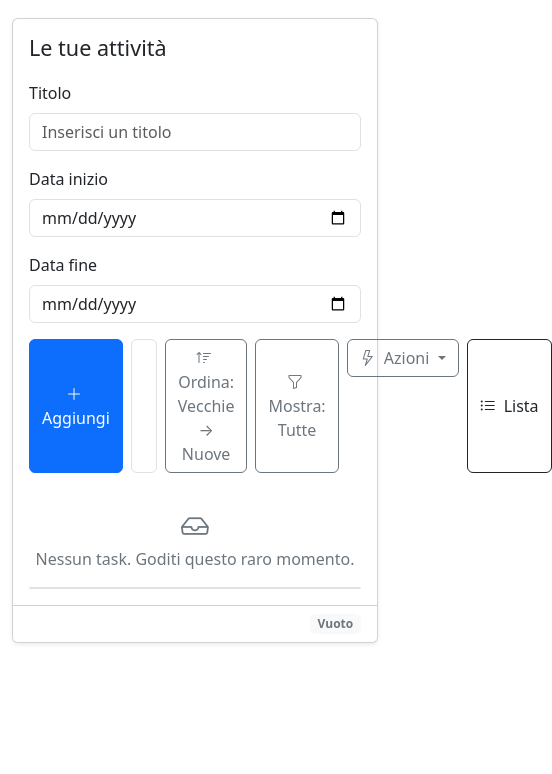
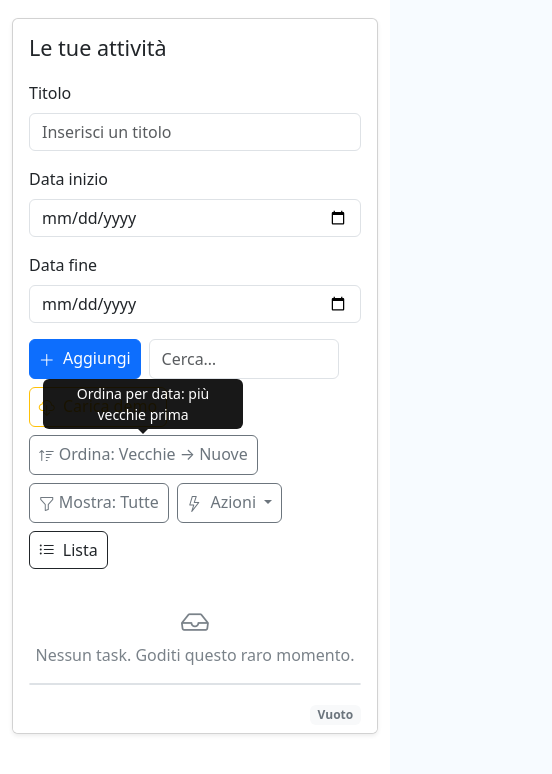
Before and after one commit to FrancescoTria/Esercitazione_To_Do_List, a plain HTML site: page index.html in a window 390 px wide. Both pictures are taken after a click on the button "Ordina: Nuove → Vecchie". Shown: the part 64-838 px from the top of the page, 552 px wide, since content can reach past the window. Drawn offline with nearby package versions, Linux system fonts and the light colour scheme; no server answers.

Commit message:
Final update ToDoList Project

```diff
--- a/index.html
+++ b/index.html
@@ -6,17 +6,14 @@
     <meta name="viewport" content="width=device-width, initial-scale=1" />
     <title>To-Do • Bootstrap</title>
 
-    <!-- Bootstrap CSS -->
     <link href="https://cdn.jsdelivr.net/npm/bootstrap@5.3.3/dist/css/bootstrap.min.css" rel="stylesheet">
-    <!-- Bootstrap Icons -->
     <link href="https://cdn.jsdelivr.net/npm/bootstrap-icons@1.11.3/font/bootstrap-icons.css" rel="stylesheet">
 
-    <link rel="stylesheet" href="styles.css">
+    <!-- QUI il nome giusto -->
+    <link rel="stylesheet" href="style.css">
 </head>
 
 <body>
-
-    <!-- Navbar -->
     <nav class="navbar navbar-dark bg-primary mb-4 shadow-sm">
         <div class="container-xxl">
             <a class="navbar-brand d-flex align-items-center gap-2" href="#">
@@ -28,15 +25,13 @@
 
     <main class="container-xxl">
         <div class="row justify-content-center">
-            <!-- Card più larga: 11/12 su xl e 10/12 su xxl -->
-            <div class="col-12 col-xl-11 col-xxl-10">
+            <div class="col-12">
                 <div class="card shadow-sm card-polish">
                     <div class="card-body">
                         <div class="d-flex flex-column mb-3">
                             <h1 class="h4 mb-1">Le tue attività</h1>
                         </div>
 
-                        <!-- Form -->
                         <form id="taskForm" class="row g-3 align-items-end mb-3 needs-validation" novalidate>
                             <div class="col-12">
                                 <label for="taskInput" class="form-label">Titolo</label>
@@ -58,55 +53,50 @@
                                     di inizio.</div>
                             </div>
 
-                            <!-- Toolbar: SEMPRE su una riga -->
-                            <div class="toolbar d-flex flex-nowrap align-items-stretch gap-2">
-
-                                <!-- Bottone Aggiungi -->
+                            <!-- Toolbar -->
+                            <div class="toolbar d-flex align-items-stretch gap-2">
                                 <button id="addBtn" type="submit" class="btn btn-primary">
                                     <i class="bi bi-plus-lg me-1"></i> Aggiungi
                                 </button>
 
-                                <!-- Search compatta -->
-                                <input id="searchInput" type="search" class="form-control w-25 flex-grow-1"
-                                    placeholder="Cerca…" aria-label="Cerca nei titoli">
+                                <input id="searchInput" type="search" class="form-control w-50 flex-grow-1"
+                                    style="max-width: 300px;" placeholder="Cerca…" aria-label="Cerca nei titoli">
 
-                                <!-- Bottone Ordina -->
+                                <button id="loadFakeBtn" type="button" class="btn btn-outline-warning">
+                                    <i class="bi bi-cloud-download me-1"></i> Carica demo
+                                </button>
+
                                 <button id="sortBtn" type="button" class="btn btn-outline-secondary"
                                     data-bs-toggle="tooltip" data-bs-title="Ordina per data: più recenti prima">
                                     <i class="bi bi-sort-down me-1"></i>
                                     <span class="sort-label">Ordina: Nuove → Vecchie</span>
                                 </button>
 
-                                <!-- Bottone Filtra -->
                                 <button id="filterBtn" type="button" class="btn btn-outline-secondary"
                                     data-bs-toggle="tooltip" data-bs-title="Cambia filtro">
                                     <i class="bi bi-funnel me-1"></i>
                                     <span class="filter-label">Mostra: Tutte</span>
                                 </button>
 
-                                <!-- Dropdown Azioni -->
                                 <div class="dropdown">
                                     <button class="btn btn-outline-secondary dropdown-toggle" type="button"
                                         id="bulkMenuBtn" data-bs-toggle="dropdown" aria-expanded="false">
                                         <i class="bi bi-lightning me-1"></i> Azioni
                                     </button>
                                     <ul class="dropdown-menu dropdown-menu-end" aria-labelledby="bulkMenuBtn">
-                                        <li><button class="dropdown-item" id="markAllBtn" type="button">
-                                                <i class="bi bi-check2-all me-1"></i> Segna tutte come completate
-                                            </button></li>
-                                        <li><button class="dropdown-item" id="removeCompletedBtn" type="button">
-                                                <i class="bi bi-trash3 me-1"></i> Rimuovi completate
-                                            </button></li>
+                                        <li><button class="dropdown-item" id="markAllBtn" type="button"><i
+                                                    class="bi bi-check2-all me-1"></i> Segna tutte come
+                                                completate</button></li>
+                                        <li><button class="dropdown-item" id="removeCompletedBtn" type="button"><i
+                                                    class="bi bi-trash3 me-1"></i> Rimuovi completate</button></li>
                                         <li>
                                             <hr class="dropdown-divider">
                                         </li>
-                                        <li><button class="dropdown-item text-danger" id="clearAllBtn" type="button">
-                                                <i class="bi bi-x-circle me-1"></i> Svuota tutto
-                                            </button></li>
+                                        <li><button class="dropdown-item text-danger" id="clearAllBtn" type="button"><i
+                                                    class="bi bi-x-circle me-1"></i> Svuota tutto</button></li>
                                     </ul>
                                 </div>
 
-                                <!-- Switch Lista/Mappa -->
                                 <div class="btn-group" role="group" aria-label="Selettore modalità">
                                     <input type="checkbox" class="btn-check" id="modeSwitch" autocomplete="off">
                                     <label class="btn btn-outline-dark d-flex align-items-center gap-2"
@@ -115,22 +105,14 @@
                                         <span class="mode-label">Lista</span>
                                     </label>
                                 </div>
-
                             </div>
-
-
-
-
                         </form>
 
-
-                        <!-- Empty state -->
                         <div id="emptyState" class="empty-state text-center py-3">
                             <i class="bi bi-inbox fs-1 text-secondary"></i>
                             <p class="text-secondary mb-0">Nessun task. Goditi questo raro momento.</p>
                         </div>
 
-                        <!-- Lista -->
                         <ul id="taskList" class="list-group list-group-flush rounded-3 border"></ul>
                     </div>
 
@@ -142,7 +124,6 @@
         </div>
     </main>
 
-    <!-- Bootstrap JS (bundle include Popper) -->
     <script src="https://cdn.jsdelivr.net/npm/bootstrap@5.3.3/dist/js/bootstrap.bundle.min.js"></script>
     <script type="module" src="main.js"></script>
 </body>
--- a/main.js
+++ b/main.js
@@ -1,5 +1,37 @@
 // main.js
 import { useMap, useList, getManager } from './controllo.js';
+
+// =======================
+// Tooltips robusti (PRIMA di tutto)
+// =======================
+// Delega su <body> così funziona anche per elementi creati dinamicamente
+const tooltipDelegate = window.bootstrap?.Tooltip
+    ? new bootstrap.Tooltip(document.body, {
+        selector: '[data-bs-toggle="tooltip"]',
+        trigger: 'hover focus',
+        container: 'body',
+        boundary: 'window'
+    })
+    : null;
+
+// Nasconde e smonta il tooltip associato a un elemento
+function hideTooltipFor(el) {
+    if (!window.bootstrap?.Tooltip || !el) return;
+    const inst = bootstrap.Tooltip.getInstance(el);
+    if (inst) {
+        inst.hide();
+        el.addEventListener('hidden.bs.tooltip', () => inst.dispose(), { once: true });
+    }
+    el.blur(); // togli focus per evitare riaperture
+}
+
+// Prima di qualsiasi click (anche se l'elemento sparisce) chiudi e pulisci
+document.addEventListener('click', (e) => {
+    const btn = e.target.closest('.complete-btn, .delete-btn, [data-bs-toggle="tooltip"]');
+    if (btn) hideTooltipFor(btn);
+    // Cintura e bretelle: se resta un tooltip visibile, rimuovilo
+    document.querySelectorAll('.tooltip.show').forEach(n => n.remove());
+}, true);
 
 // =======================
 // Stato UI (filtri, ricerca, ordinamento)
@@ -45,15 +77,20 @@ function markInvalid(el, message) {
     const fb = el.nextElementSibling;
     if (fb && fb.classList.contains('invalid-feedback') && message) fb.textContent = message;
 }
-function initTooltip(el) {
-    if (window.bootstrap?.Tooltip) new bootstrap.Tooltip(el);
+
+// Con delega attiva non creiamo istanze manuali
+function initTooltip(_el) { /* noop: gestiti dal delegato su <body> */ }
+
+// Aggiorna il contenuto del tooltip se esiste già un'istanza
+function refreshTooltip(el) {
+    if (!window.bootstrap?.Tooltip || !el) return;
+    const inst = bootstrap.Tooltip.getInstance(el);
+    const title = el.getAttribute('data-bs-title') || el.getAttribute('title') || '';
+    if (inst && typeof inst.setContent === 'function') {
+        inst.setContent({ '.tooltip-inner': title });
+    }
 }
-function refreshTooltip(el) {
-    if (!window.bootstrap?.Tooltip) return;
-    const inst = bootstrap.Tooltip.getInstance(el);
-    if (inst) inst.dispose();
-    new bootstrap.Tooltip(el);
-}
+
 function updateFilterBtnUI() {
     if (!filterBtn) return;
     if (currentFilter === 'all') {
@@ -142,6 +179,8 @@ clearAllBtn?.addEventListener('click', () => { getManager().clearAll(); render()
 list.addEventListener('click', (e) => {
     const completeBtn = e.target.closest('.complete-btn');
     if (completeBtn) {
+        // chiudi subito l'eventuale tooltip
+        hideTooltipFor(completeBtn);
         const li = completeBtn.closest('li');
         const id = li?.dataset?.id;
         if (id) getManager().toggleDone(id);
@@ -150,6 +189,7 @@ list.addEventListener('click', (e) => {
     }
     const deleteBtn = e.target.closest('.delete-btn');
     if (deleteBtn) {
+        hideTooltipFor(deleteBtn);
         const li = deleteBtn.closest('li');
         const id = li?.dataset?.id;
         if (id) getManager().removeTask(id);
@@ -174,7 +214,11 @@ modeSwitch?.addEventListener('change', () => {
     render();
 });
 
+const loadFakeBtn = document.getElementById('loadFakeBtn');
 
+loadFakeBtn?.addEventListener('click', () => {
+    promises();
+});
 
 // =======================
 // Rendering
@@ -285,8 +329,27 @@ function renderItem(task) {
 
     list.appendChild(li);
 
+    // Non serve più istanziare manualmente: delega su <body>
     initTooltip(completeBtn);
     initTooltip(delBtn);
+}
+
+export async function promises() {
+    try {
+        const res = await fetch('https://jsonplaceholder.typicode.com/todos?_limit=2');
+        if (!res.ok) throw new Error("Errore nella fetch: " + res.status);
+        const todos = await res.json();
+
+        todos.forEach(todo => {
+            const fakeStart = new Date().toISOString().split('T')[0];
+            const fakeEnd = fakeStart;
+            getManager().addTask(todo.title, fakeStart, fakeEnd);
+        });
+
+        render();
+    } catch (err) {
+        console.error("Errore promises():", err);
+    }
 }
 
 // =======================
@@ -295,3 +358,4 @@ function renderItem(task) {
 updateFilterBtnUI();
 updateSortBtnUI();
 render();
+promises();
--- a/style.css
+++ b/style.css
@@ -1,20 +1,111 @@
-/* Sfondo discreto */
-body {
-    background:
-        radial-gradient(1100px 500px at 10% -10%, rgba(13, 110, 253, .08), transparent),
-        radial-gradient(900px 500px at 110% 0%, rgba(32, 201, 151, .07), transparent);
+/* ===========================
+   To-Do • UI Styles (Bootstrap 5)
+   Update: background full-screen + toolbar responsive (wrap su finestra stretta)
+   =========================== */
+
+/* ---------- Sfondo full-screen che non si tronca ---------- */
+html {
+    background-color: #f7fbff;
 }
 
-/* Card */
+body {
+    position: relative;
+    min-height: 100dvh;
+    overflow-x: hidden;
+}
+
+body::before {
+    content: "";
+    position: fixed;
+    inset: 0;
+    z-index: -1;
+    pointer-events: none;
+    background:
+        radial-gradient(1200px 520px at 10% -10%, rgba(13, 110, 253, .08), transparent 70%),
+        radial-gradient(1000px 520px at 110% 0%, rgba(32, 201, 151, .07), transparent 70%),
+        linear-gradient(180deg, #f7fbff 0%, #f7fbff 100%);
+    background-repeat: no-repeat;
+}
+
+/* ---------- Card ---------- */
+.card-polish {
+    width: 100%;
+    max-width: 1140px;
+    /* come richiesto da te */
+    margin: 0 auto;
+}
+
 .card-polish .card-body {
-    padding-bottom: 0.75rem;
+    padding-bottom: .75rem;
 }
 
 .card-polish .card-footer {
     border-top: 0;
 }
 
-/* Lista */
+/* ---------- Toolbar (desktop): una riga, spazio distribuito, no overflow ---------- */
+.toolbar {
+    display: flex;
+    flex-wrap: nowrap;
+    /* desktop: resta su una riga */
+    align-items: center;
+    justify-content: space-between;
+    /* spalma il vuoto tra i controlli */
+    gap: .5rem;
+    white-space: nowrap;
+    /* niente ritorni dentro le etichette */
+    min-width: 0;
+    /* consente ai figli di rimpicciolirsi */
+}
+
+.toolbar>* {
+    flex: 0 1 auto;
+    /* possono restringersi quando serve */
+    min-width: 0;
+}
+
+/* Bottoni toolbar leggermente compatti per guadagnare spazio */
+.toolbar .btn {
+    --bs-btn-padding-x: .6rem;
+}
+
+/* ---------- Searchbar: corta, flessibile, non sfonda (desktop) ---------- */
+#searchInput {
+    box-sizing: border-box;
+    width: auto !important;
+    flex: 1 1 clamp(140px, 18vw, 210px) !important;
+    min-width: 140px !important;
+    max-width: 210px !important;
+}
+
+/* ---------- Toolbar responsive: sotto lg si permette il wrap ---------- */
+/* Non cambia nulla nel layout base; si attiva solo con finestra stretta */
+@media (max-width: 992px) {
+    .toolbar {
+        flex-wrap: wrap;
+        /* ora può andare a capo */
+        justify-content: flex-start;
+        /* no “buco” a destra sulle righe */
+        row-gap: .5rem;
+        /* spazi verticali gradevoli */
+    }
+
+    .toolbar .btn {
+        --bs-btn-padding-x: .55rem;
+    }
+
+    #searchInput {
+        /* leggermente più contenuta quando lo spazio è poco */
+        flex-basis: clamp(130px, 40vw, 190px) !important;
+        max-width: 190px !important;
+    }
+}
+
+/* ---------- Lista task ---------- */
+#taskList {
+    border-radius: .75rem !important;
+}
+
 #taskList .list-group-item {
     display: flex;
     align-items: center;
@@ -33,6 +124,7 @@ body {
 .task-text {
     flex: 1;
     font-size: 1.02rem;
+    min-width: 0;
 }
 
 .task-text.completed {
@@ -51,15 +143,34 @@ body {
     font-weight: 500;
 }
 
-/* Bottone elimina */
+/* Bottoni item compatti */
 .delete-btn.btn {
     --bs-btn-padding-y: .3rem;
     --bs-btn-padding-x: .45rem;
     --bs-btn-border-radius: 50rem;
 }
 
-.delete-btn i {
-    vertical-align: -1px;
+.complete-btn.btn {
+    --bs-btn-padding-y: .3rem;
+    --bs-btn-padding-x: .5rem;
+    --bs-btn-border-radius: 50rem;
+}
+
+.delete-btn i,
+.btn i {
+    vertical-align: -2px;
+}
+
+/* Stato completato: accento verde + barra sinistra */
+.completed-item {
+    background: rgba(25, 135, 84, .06);
+    box-shadow: inset 3px 0 0 #198754;
+}
+
+.badge-done {
+    background: rgba(25, 135, 84, .12) !important;
+    color: #198754 !important;
+    border-color: rgba(25, 135, 84, .35) !important;
 }
 
 /* Empty state */
@@ -67,7 +178,7 @@ body {
     opacity: .9;
 }
 
-/* Animazioni */
+/* ---------- Animazioni ---------- */
 @keyframes fadeSlideIn {
     from {
         opacity: 0;
@@ -80,7 +191,6 @@ body {
     }
 }
 
-/* Effetto rimozione (se usato) */
 .removing {
     pointer-events: none;
     animation: itemFadeOut .35s ease forwards;
@@ -97,69 +207,3 @@ body {
         transform: translateY(-6px);
     }
 }
-
-/* Bottone completa: stile compatto */
-.complete-btn.btn {
-    --bs-btn-padding-y: .3rem;
-    --bs-btn-padding-x: .5rem;
-    --bs-btn-border-radius: 50rem;
-}
-
-/* Stato completato: leggero accento verde e barra a sinistra */
-.completed-item {
-    background: rgba(25, 135, 84, 0.06);
-    box-shadow: inset 3px 0 0 #198754;
-}
-
-/* Badge date quando completato */
-.badge-done {
-    background: rgba(25, 135, 84, 0.12) !important;
-    color: #198754 !important;
-    border-color: rgba(25, 135, 84, 0.35) !important;
-}
-
-/* Mini feedback quando marchi come completato */
-.completed-pop {
-    animation: completedPop .18s ease-out;
-}
-
-@keyframes completedPop {
-    from {
-        transform: scale(1);
-    }
-
-    50% {
-        transform: scale(1.02);
-    }
-
-    to {
-        transform: scale(1);
-    }
-}
-
-/* Card centrata, con larghezza più equilibrata */
-.card-polish {
-    width: 100%;
-    /* prende tutta la row */
-    max-width: 960px;
-    /* non diventa mai troppo larga */
-    margin: 0 auto;
-    /* centrata */
-}
-
-/* Toolbar: tutti i bottoni restano su una riga */
-.toolbar {
-    white-space: nowrap;
-}
-
-.toolbar>*:not(input) {
-    flex-shrink: 0;
-    /* i bottoni non si comprimono mai */
-}
-
-.toolbar input {
-    flex: 1 1 auto;
-    /* solo la search si adatta allo spazio */
-    min-width: 120px;
-    /* mai troppo piccola */
-}
```
